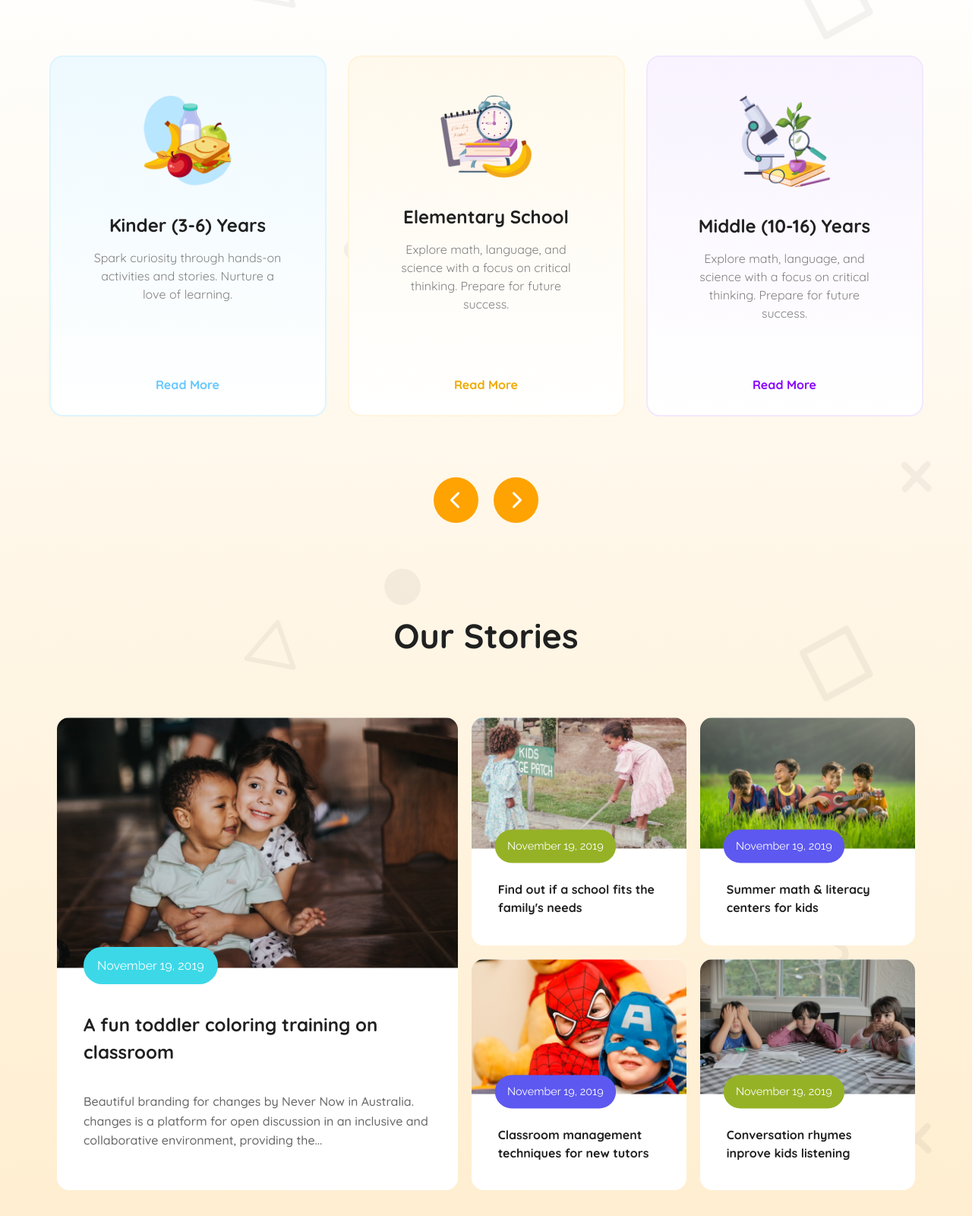
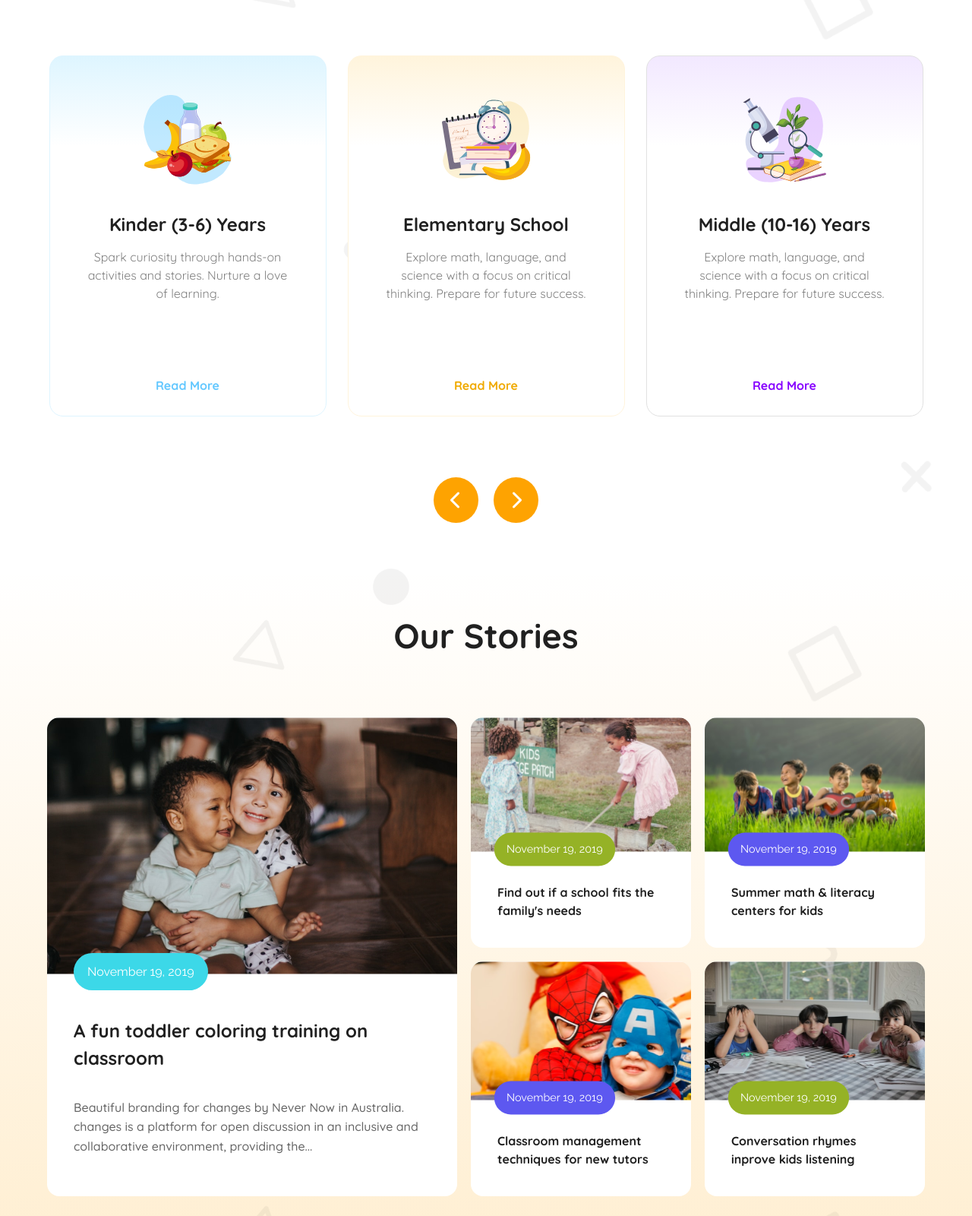
Before and after one commit to RaheelArfeen/Assignment-2, a plain HTML site: page index.html in a window 1280 px wide. Shown: the part 920-2520 px from the top of the page at 76% size. Drawn offline with Linux system fonts and the light colour scheme.

Commit message:
added new code

```diff
--- a/index.html
+++ b/index.html
@@ -43,7 +43,7 @@
         </nav>
         <div class="banner d-flex">
             <div class="banner-content">
-                <h1 class="banner-title"><span class="orange">Empowering</span> students from small age <span class="blue">towards vision</span></h1>
+                <h1 class="banner-title"><span class="orange">Empowering</span> students from small age <span class="change">towards</span> <span class="blue">vision</span></h1>
                 <p class="banner-description">With the courage, Confidence, Creativity and Compassion to make their Unique Contribution in a Diverse and Dynamic World.</p>
                 <button class="btn" style="background-color: #111111;">Enroll Now</button>
             </div>
@@ -55,22 +55,22 @@
         <section class="curriculum">
             <div class="section-title">Standard Curriculum</div>
             <div class="cards">
-                <div style="background: linear-gradient(to bottom, #DEF5FF -90%, #ffffff); border: 2px solid #DEF5FF;" class="card">
-                    <img src="assets/kinder.png" alt="">
+                <div class="card" style="background: rgb(255,255,255); background: linear-gradient(0deg, rgba(255,255,255,1) 0%, rgba(255,255,255,1) 75%, rgba(222,245,255,1) 100%); border: 1px solid rgba(222,245,255,1);">
+                    <img src="assets/kinder.svg" alt="">
                     <h2 class="card-title">Kinder (3-6) Years</h2>
                     <p class="card-description">Spark curiosity through hands-on activities and stories. Nurture a love of learning.</p>
                     <p style="color: #64C8FF;" class="read-more">Read More</p>
                 </div>
 
-                <div style="background: linear-gradient(to bottom, #FFF4DC -90%, #ffffff); border: 2px solid #FFF4DC;" class="card">
-                    <img src="assets/elementary.png" alt="">
+                <div style="background: rgb(255,255,255); background: linear-gradient(0deg, rgba(255,255,255,1) 0%, rgba(255,255,255,1) 75%, rgba(255,244,220,1) 100%); border: 1px solid rgba(255,244,220,1);" class="card">
+                    <img src="assets/elementary.svg" alt="">
                     <h2 class="card-title">Elementary School</h2>
                     <p class="card-description">Explore math, language, and science with a focus on critical thinking. Prepare for future success.</p>
                     <p style="color: #F0AA00;" class="read-more">Read More</p>
                 </div>
 
-                <div style="background: linear-gradient(to bottom, #F2E8FF -90%, #ffffff); border: 2px solid #F2E8FF;" class="card">
-                    <img src="assets/middle.png" alt="">
+                <div style="background: rgb(255,255,255); background: linear-gradient(0deg, rgba(255,255,255,1) 0%, rgba(255,255,255,1) 75%, rgba(242,232,255,1) 100%); border: 1px solid rgba(225,225,225,1);" class="card">
+                    <img src="assets/middle.svg" alt="">
                     <h2 class="card-title">Middle (10-16) Years</h2>
                     <p class="card-description">Explore math, language, and science with a focus on critical thinking. Prepare for future success.</p>
                     <p style="color: #8700FF;" class="read-more">Read More</p>
@@ -83,6 +83,7 @@
         </section>
         <section class="stories">
             <div class="section-title">Our Stories</div>
+            <div class="bg"></div>
             <div class="boxes">
                 <div class="box-left">
                     <div class="box1">
--- a/style.css
+++ b/style.css
@@ -9,7 +9,6 @@
 }
 
 main{
-    background: linear-gradient(to top, #FEA301 -400%, #fff);
     width: 100%;
 }
 
@@ -127,6 +126,10 @@ nav li a{
     line-height: 1.2;
 }
 
+.banner-title .change{
+    color: #FEA301;
+}
+
 .banner-description{
     margin-bottom: 24px;
     font-size: 1.25rem;
@@ -207,16 +210,30 @@ nav li a{
 /* ===== Our Stories styles ===== */
 .stories{
     padding: 60px;
-    background-image: url('assets/bg.png');
-    background-repeat: no-repeat;
     display: flex;
     flex-direction: column;
+    max-width: 100%;
+    align-items: center;
+    background-image: url('./assets/bg.png');
+    position: relative;
+}
+
+.stories .bg{
+    height: 100%;
+    width: 100%;
+    position: absolute;
+    background: linear-gradient(to top, #FEA301 -400%, transparent);
+    left: 50%;
+    top: 50%;
+    transform: translate(-50%, -50%);
+    z-index: -1;
 }
 
 .boxes{
     display: flex;
     gap: 18px;
     min-height: 610px;
+    z-index: 2;
 }
 
 .box-right{
@@ -229,11 +246,16 @@ nav li a{
     width: 100%;
 }
 
+.boxes{
+    z-index: 100
+}
+
 .box1{
     border-radius: 16px;
     overflow: hidden;
-    background-color: white;
+    background: white;
     max-width: 540px;
+    z-index: 5;
 }
 
 .box{
@@ -297,6 +319,8 @@ nav li a{
     background: #111111;
     margin: 0 auto;
     margin-top: 80px;
+    z-index: 100;
+    cursor: pointer;
 }
 
 /* ===== footer styles ===== */
@@ -485,6 +509,10 @@ footer .logo-side{
         display: none;
     }
 
+    .logo svg{
+        height: 55px;
+    }
+
     #menu-btn{
         display: block;
     }
@@ -506,6 +534,10 @@ footer .logo-side{
     .banner-title{
         font-size: 2rem;
         padding-left: 20px;
+    }
+
+    .banner-title .change{
+        color: #01ACFD;
     }
 
     .banner-description{
@@ -625,7 +657,7 @@ footer .logo-side{
 
     footer .content{
         flex-direction: column;
-        gap: 50px;
+        gap: 0px;
     }
 
     footer .about{
```
Also changed, not shown: assets/elementary.png (deleted), assets/elementary.svg (added), assets/kinder.png (deleted), assets/kinder.svg (added), assets/middle.png (deleted), assets/middle.svg (added), 2 other files.
